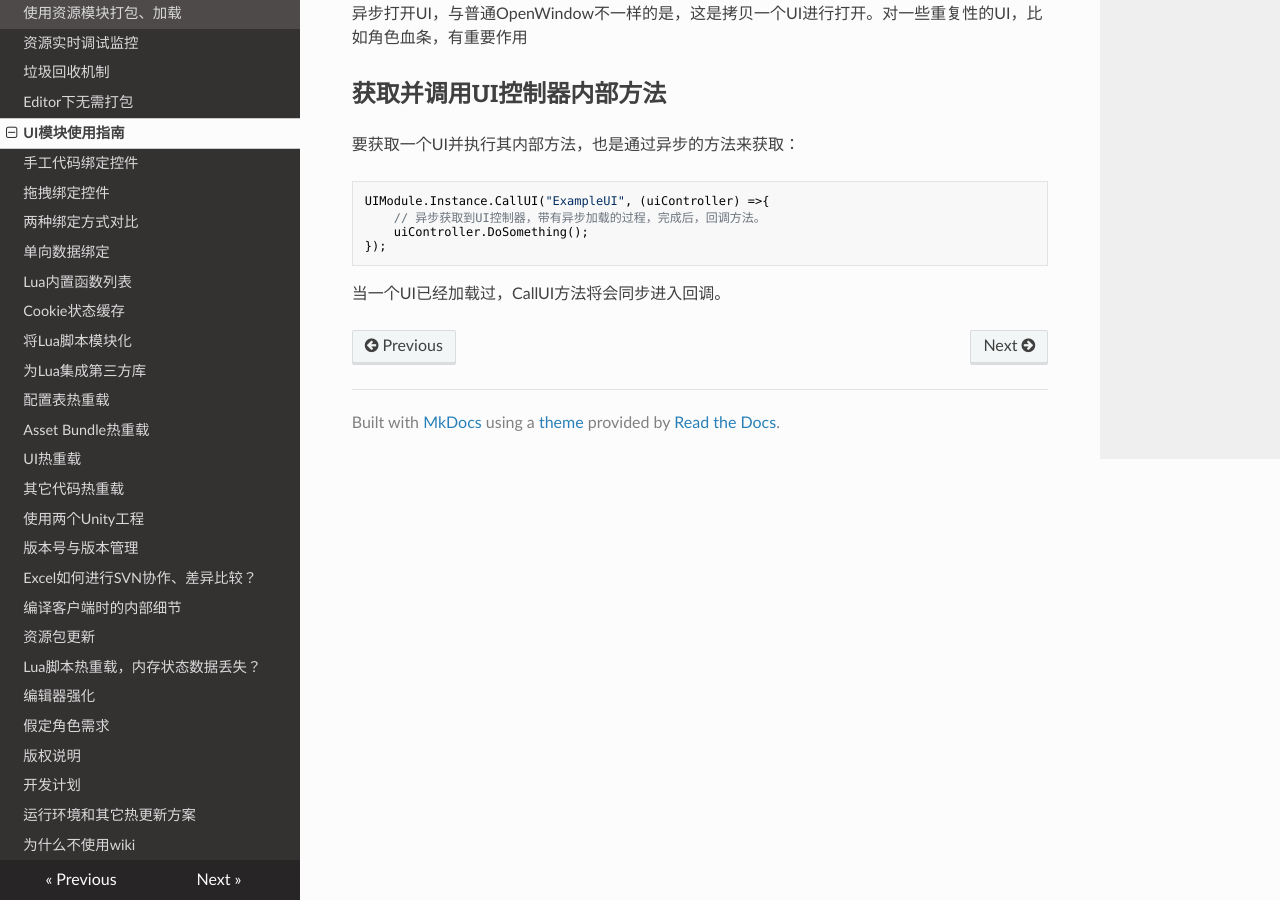
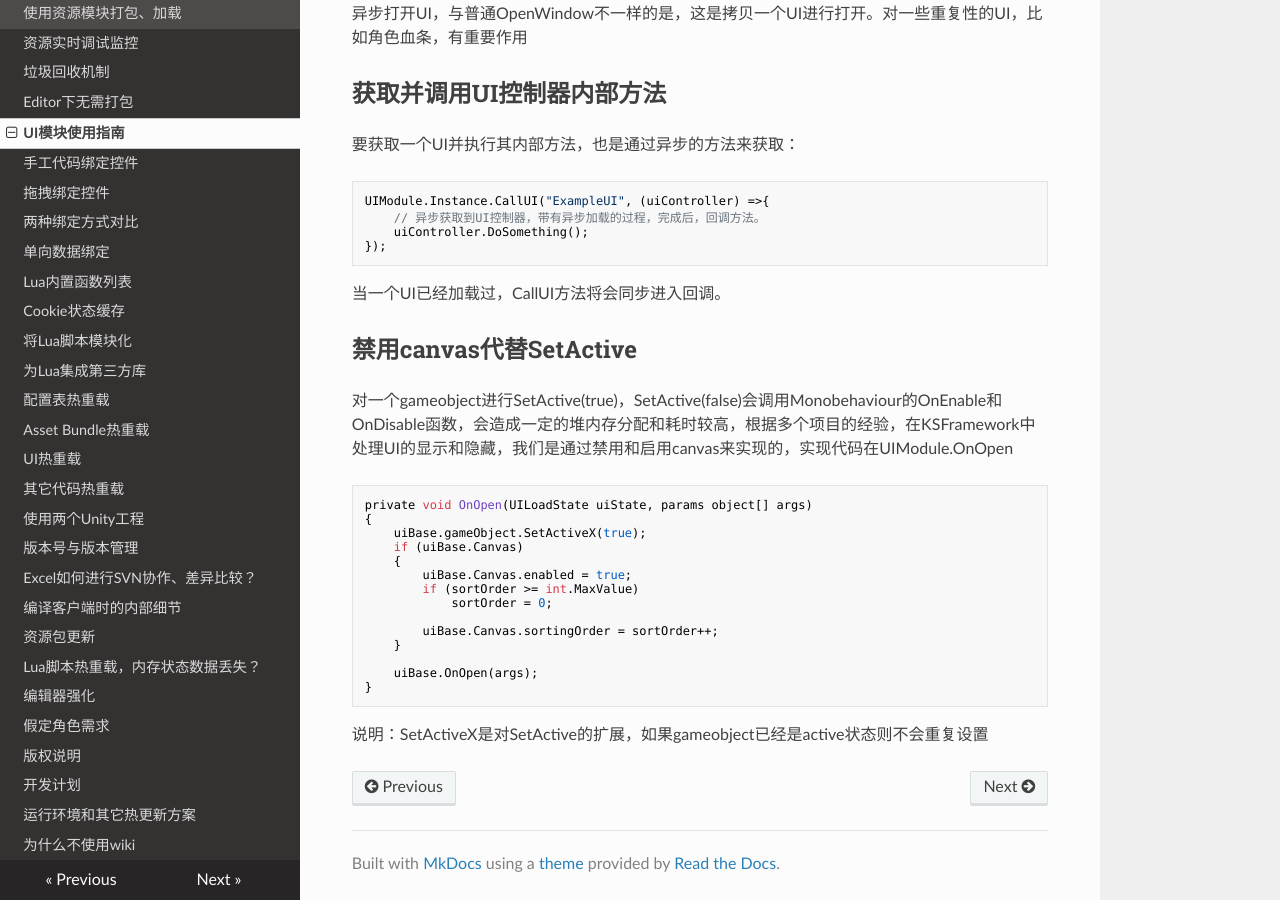
Before and after one commit to mr-kelly/KSFramework, an MkDocs documentation site: the page built from docs/ui/guide.md, in a window 1280 px wide and 900 px high, scrolled down 893 px. Built offline with MkDocs 1.6.1, drawn with Linux system fonts in a browser that asks for light colours; nearby versions of some CDN libraries; some of the changed text lies outside the part shown.

Commit message:
add ui的关闭和显示规则

````diff
--- a/docs/ui/guide.md
+++ b/docs/ui/guide.md
@@ -2,11 +2,11 @@
 
 ## UI约定
 
-在KSFramework中，每个UI都是一个场景文件，保存时，会自动把(UIWindowAsset脚本)节点下变成prefab放在BundleResource目录下，所以请不要直接修改BundleResource下的UI Prefab，而是修改UI场景然后按保存，会自动替换Prefab。
+在KSFramework中，每个UI都是一个场景文件，保存时，会自动把绑定UIWindowAsset脚本的节点下的所有内容另存为prefab放在BundleResource目录下，所以请不要直接修改BundleResource下的UI Prefab，而是修改UI场景然后按保存，会自动更新Prefab。
 
 每个UI对应一个同名的Lua文件，可通过 **KEngine** - **UI(UGUI)** - **Auto Make UI Lua Scripts(Current Scene)** 创建模版脚本
 
-UI默认有三个函数，**OnInit** ，**OnOpen**，**OnClose**，并没有使用Unity的Start
+UI默认有三个函数，**OnInit** ，**OnOpen**，**OnClose**，并没有使用Unity的Start来管理生命周期
 
 ## UI的打开、关闭、调用都是异步的
 
@@ -46,3 +46,26 @@ UIModule.Instance.CallUI("ExampleUI", (uiController) =>{
 ```
 
 当一个UI已经加载过，CallUI方法将会同步进入回调。
+
+## 禁用canvas代替SetActive
+
+对一个gameobject进行SetActive(true)，SetActive(false)会调用Monobehaviour的OnEnable和OnDisable函数，会造成一定的堆内存分配和耗时较高，根据多个项目的经验，在KSFramework中处理UI的显示和隐藏，我们是通过禁用和启用canvas来实现的，实现代码在UIModule.OnOpen
+
+```c#
+private void OnOpen(UILoadState uiState, params object[] args)
+{
+	uiBase.gameObject.SetActiveX(true);
+	if (uiBase.Canvas)
+	{
+		uiBase.Canvas.enabled = true;
+		if (sortOrder >= int.MaxValue)
+			sortOrder = 0;
+
+		uiBase.Canvas.sortingOrder = sortOrder++;
+	}
+
+	uiBase.OnOpen(args);
+}
+```
+
+说明：SetActiveX是对SetActive的扩展，如果gameobject已经是active状态则不会重复设置
````
